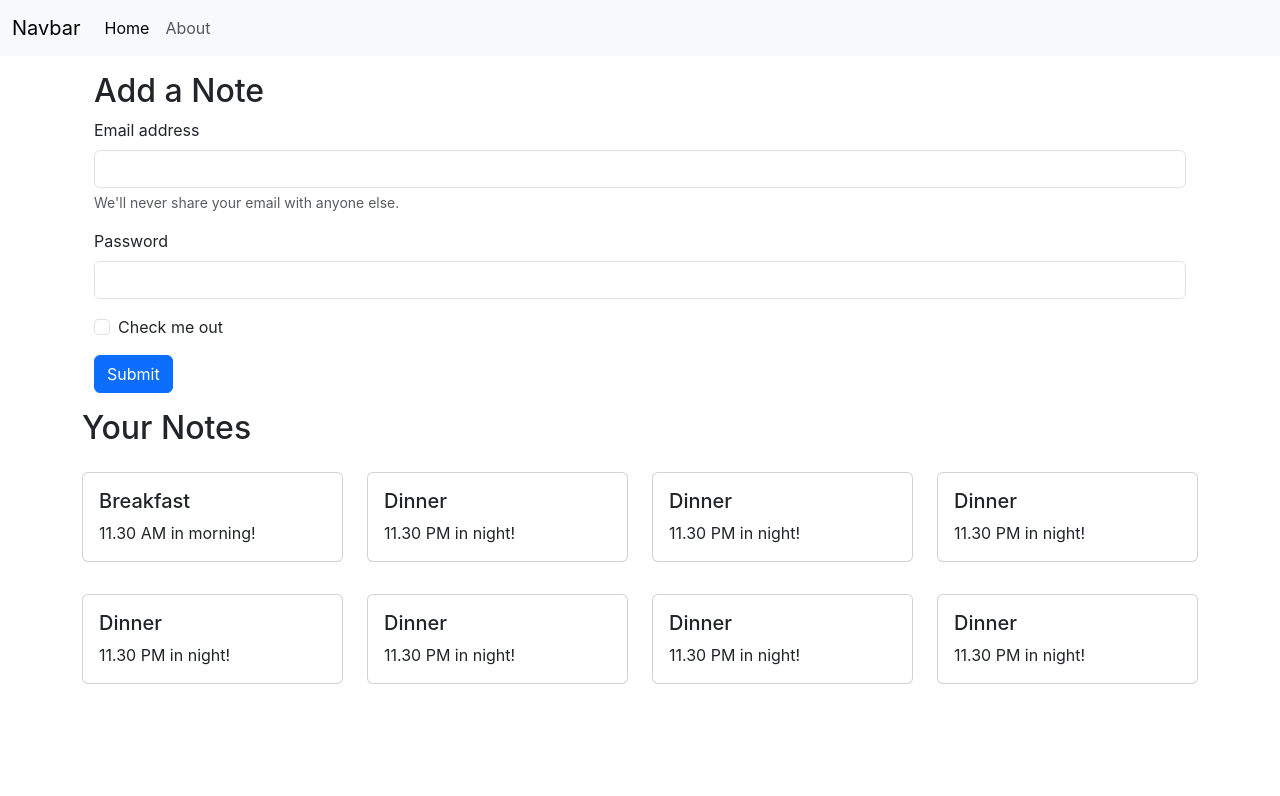
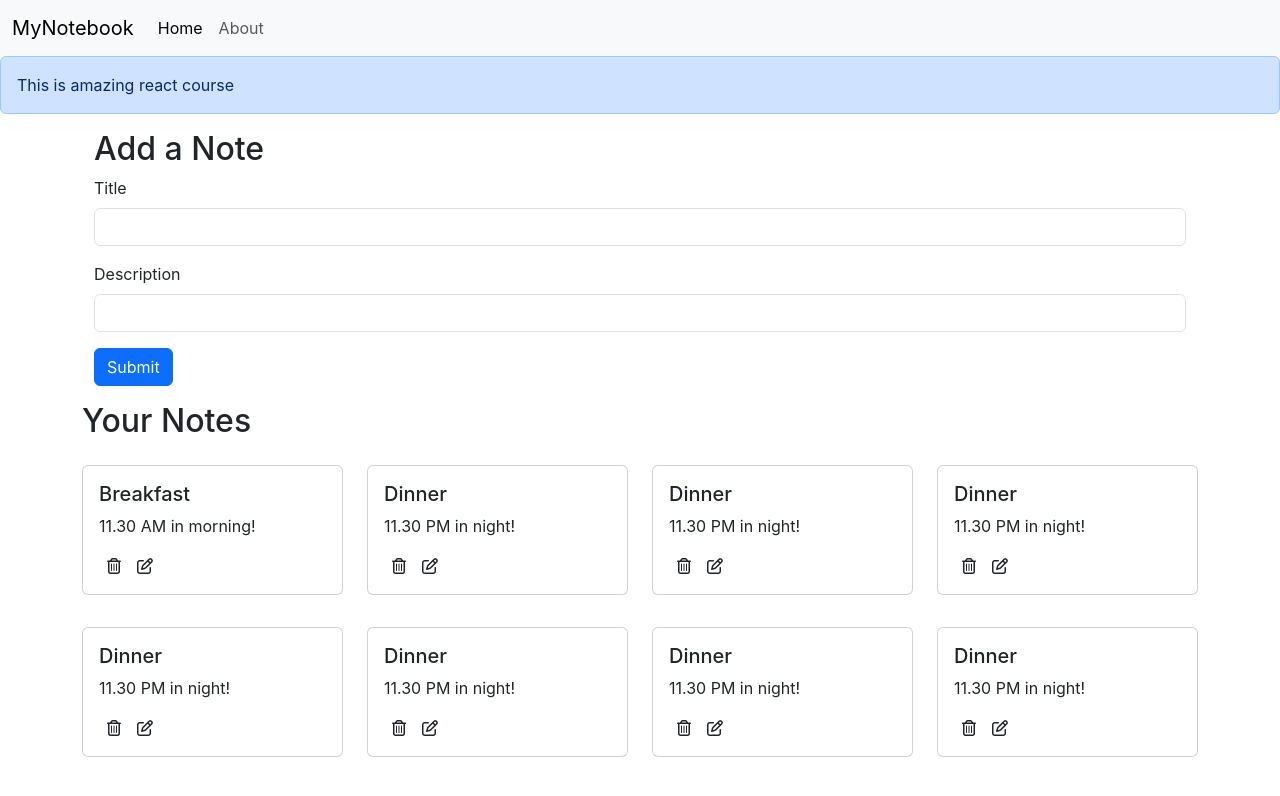
Before and after one commit to swadhinbubaipaul/mynotebook, a React (Create React App) app: page / in a window 1280 px wide. Shown: the top 796 px of the page. Built offline with nearby package versions, Linux system fonts and the light colour scheme.

Commit message:
Add AddNote functionality

```diff
--- a/public/index.html
+++ b/public/index.html
@@ -46,6 +46,10 @@
       To create a production bundle, use `npm run build` or `yarn build`.
     -->
 		<script
+			src="https://kit.fontawesome.com/852459b273.js"
+			crossorigin="anonymous"
+		></script>
+		<script
 			src="https://cdn.jsdelivr.net/npm/bootstrap@5.3.1/dist/js/bootstrap.bundle.min.js"
 			integrity="sha384-HwwvtgBNo3bZJJLYd8oVXjrBZt8cqVSpeBNS5n7C8IVInixGAoxmnlMuBnhbgrkm"
 			crossorigin="anonymous"
--- a/src/App.js
+++ b/src/App.js
@@ -5,12 +5,14 @@
 import About from "./components/About";
 import { BrowserRouter } from "react-router-dom";
 import NoteState from "./context/notes/NoteState";
+import Alert from "./components/Alert";
 
 function App() {
 	return (
 		<NoteState>
 			<BrowserRouter>
 				<Navbar />
+				<Alert message="This is amazing react course" />
 				<div className="container">
 					<Routes>
 						<Route path="/" element={<Home />} />
--- /dev/null
+++ b/src/components/AddNote.js
@@ -0,0 +1,60 @@
+import React, { useContext, useState } from "react";
+import NoteContext from "../context/notes/NoteContext";
+
+const AddNote = () => {
+	const { addNote } = useContext(NoteContext);
+
+	const [note, setNote] = useState({ title: "", description: "", tag: "" });
+
+	const handleClick = (e) => {
+		e.preventDefault();
+		addNote(note.title, note.description, note.tag);
+		setNote({ title: "", description: "", tag: "" });
+	};
+	const onChange = (e) => {
+		setNote({ ...note, [e.target.name]: e.target.value });
+	};
+	return (
+		<div className="container my-3">
+			<h2>Add a Note</h2>
+			<form>
+				<div className="mb-3">
+					<label htmlFor="title" className="form-label">
+						Title
+					</label>
+					<input
+						type="text"
+						className="form-control"
+						id="title"
+						aria-describedby="emailHelp"
+						name="title"
+						onChange={onChange}
+						value={note.title}
+					/>
+				</div>
+				<div className="mb-3">
+					<label htmlFor="description" className="form-label">
+						Description
+					</label>
+					<input
+						type="text"
+						className="form-control"
+						id="description"
+						name="description"
+						onChange={onChange}
+						value={note.description}
+					/>
+				</div>
+				<button
+					type="submit"
+					className="btn btn-primary"
+					onClick={handleClick}
+				>
+					Submit
+				</button>
+			</form>
+		</div>
+	);
+};
+
+export default AddNote;
--- /dev/null
+++ b/src/components/Alert.js
@@ -0,0 +1,13 @@
+import React from "react";
+
+const Alert = ({ message }) => {
+	return (
+		<div>
+			<div className="alert alert-primary" role="alert">
+				{message}
+			</div>
+		</div>
+	);
+};
+
+export default Alert;
--- a/src/components/Home.js
+++ b/src/components/Home.js
@@ -2,57 +2,6 @@
 const Home = () => {
 	return (
 		<>
-			<div className="container my-3">
-				<h2>Add a Note</h2>
-				<form>
-					<div className="mb-3">
-						<label
-							htmlFor="exampleInputEmail1"
-							className="form-label"
-						>
-							Email address
-						</label>
-						<input
-							type="email"
-							className="form-control"
-							id="exampleInputEmail1"
-							aria-describedby="emailHelp"
-						/>
-						<div id="emailHelp" className="form-text">
-							We'll never share your email with anyone else.
-						</div>
-					</div>
-					<div className="mb-3">
-						<label
-							htmlFor="exampleInputPassword1"
-							className="form-label"
-						>
-							Password
-						</label>
-						<input
-							type="password"
-							className="form-control"
-							id="exampleInputPassword1"
-						/>
-					</div>
-					<div className="mb-3 form-check">
-						<input
-							type="checkbox"
-							className="form-check-input"
-							id="exampleCheck1"
-						/>
-						<label
-							className="form-check-label"
-							htmlFor="exampleCheck1"
-						>
-							Check me out
-						</label>
-					</div>
-					<button type="submit" className="btn btn-primary">
-						Submit
-					</button>
-				</form>
-			</div>
 			<Notes />
 		</>
 	);
--- a/src/components/Navbar.js
+++ b/src/components/Navbar.js
@@ -6,7 +6,7 @@
 		<nav className="navbar navbar-expand-lg bg-body-tertiary">
 			<div className="container-fluid">
 				<Link className="navbar-brand" to="/">
-					Navbar
+					MyNotebook
 				</Link>
 				<button
 					className="navbar-toggler"
--- a/src/components/NoteItem.js
+++ b/src/components/NoteItem.js
@@ -3,10 +3,12 @@
 const NoteItem = ({ note }) => {
 	return (
 		<div className="w-25 my-3">
-			<div class="card">
-				<div class="card-body">
-					<h5 class="card-title">{note.title}</h5>
-					<p class="card-text">{note.description}</p>
+			<div className="card">
+				<div className="card-body">
+					<h5 className="card-title">{note.title}</h5>
+					<p className="card-text">{note.description}</p>
+					<i className="fa-regular fa-trash-can mx-2"></i>
+					<i className="fa-regular fa-pen-to-square mx-2"></i>
 				</div>
 			</div>
 		</div>
--- a/src/components/Notes.js
+++ b/src/components/Notes.js
@@ -1,16 +1,20 @@
 import { useContext } from "react";
 import NoteContext from "../context/notes/NoteContext";
 import NoteItem from "./NoteItem";
+import AddNote from "./AddNote";
 
 const Notes = () => {
-	const { notes, setNotes } = useContext(NoteContext);
+	const { notes, addNote } = useContext(NoteContext);
 	return (
-		<div className="row my-3">
-			<h2>Your Notes</h2>
-			{notes.map((note) => {
-				return <NoteItem note={note} />;
-			})}
-		</div>
+		<>
+			<AddNote />
+			<div className="row my-3">
+				<h2>Your Notes</h2>
+				{notes.map((note) => {
+					return <NoteItem key={note._id} note={note} />;
+				})}
+			</div>
+		</>
 	);
 };
 
--- a/src/context/notes/NoteState.js
+++ b/src/context/notes/NoteState.js
@@ -22,7 +22,7 @@
 			__v: 0,
 		},
 		{
-			_id: "650328f6fb78e60865473d03",
+			_id: "650328f6fb78e60865a473d03",
 			user: "64eda0c4bfc24e3ec634c24f",
 			title: "Dinner",
 			description: "11.30 PM in night!",
@@ -31,7 +31,7 @@
 			__v: 0,
 		},
 		{
-			_id: "650328f6fb78e60865473d03",
+			_id: "650328f6fb78e60s865473d03",
 			user: "64eda0c4bfc24e3ec634c24f",
 			title: "Dinner",
 			description: "11.30 PM in night!",
@@ -40,7 +40,7 @@
 			__v: 0,
 		},
 		{
-			_id: "650328f6fb78e60865473d03",
+			_id: "650a328f6fb78e60865473d03",
 			user: "64eda0c4bfc24e3ec634c24f",
 			title: "Dinner",
 			description: "11.30 PM in night!",
@@ -49,7 +49,7 @@
 			__v: 0,
 		},
 		{
-			_id: "650328f6fb78e60865473d03",
+			_id: "650328f6fbs78e60865473d03",
 			user: "64eda0c4bfc24e3ec634c24f",
 			title: "Dinner",
 			description: "11.30 PM in night!",
@@ -58,7 +58,7 @@
 			__v: 0,
 		},
 		{
-			_id: "650328f6fb78e60865473d03",
+			_id: "650328f6fb78e608654s73d03",
 			user: "64eda0c4bfc24e3ec634c24f",
 			title: "Dinner",
 			description: "11.30 PM in night!",
@@ -67,7 +67,7 @@
 			__v: 0,
 		},
 		{
-			_id: "650328f6fb78e60865473d03",
+			_id: "65032a8f6fb78e60865473d03",
 			user: "64eda0c4bfc24e3ec634c24f",
 			title: "Dinner",
 			description: "11.30 PM in night!",
@@ -78,8 +78,28 @@
 	];
 	const [notes, setNotes] = useState(notesInitial);
 
+	// Add a Note
+	const addNote = (title, description, tag) => {
+		// TODO: API call
+		console.log("Adding a new note");
+		const note = {
+			_id: "65032a8f6fb7as8e60865473d03",
+			user: "64eda0c4bfc24e3ec634c24f",
+			title: title,
+			description: description,
+			tag: "food",
+			date: "2023-09-14T15:38:30.323Z",
+			__v: 0,
+		};
+		setNotes(notes.concat(note));
+	};
+	// Delete a Note
+	const deleteNote = (id) => {};
+	// Edit a Note
+	const editNote = (id) => {};
+
 	return (
-		<NoteContext.Provider value={{ notes, setNotes }}>
+		<NoteContext.Provider value={{ notes, addNote, deleteNote, editNote }}>
 			{props.children}
 		</NoteContext.Provider>
 	);
--- a/src/index.css
+++ b/src/index.css
@@ -1,13 +1,17 @@
 body {
-  margin: 0;
-  font-family: -apple-system, BlinkMacSystemFont, 'Segoe UI', 'Roboto', 'Oxygen',
-    'Ubuntu', 'Cantarell', 'Fira Sans', 'Droid Sans', 'Helvetica Neue',
-    sans-serif;
-  -webkit-font-smoothing: antialiased;
-  -moz-osx-font-smoothing: grayscale;
+	margin: 0;
+	font-family: -apple-system, BlinkMacSystemFont, "Segoe UI", "Roboto",
+		"Oxygen", "Ubuntu", "Cantarell", "Fira Sans", "Droid Sans",
+		"Helvetica Neue", sans-serif;
+	-webkit-font-smoothing: antialiased;
+	-moz-osx-font-smoothing: grayscale;
 }
 
 code {
-  font-family: source-code-pro, Menlo, Monaco, Consolas, 'Courier New',
-    monospace;
+	font-family: source-code-pro, Menlo, Monaco, Consolas, "Courier New",
+		monospace;
 }
+
+i {
+	cursor: pointer;
+}
```
